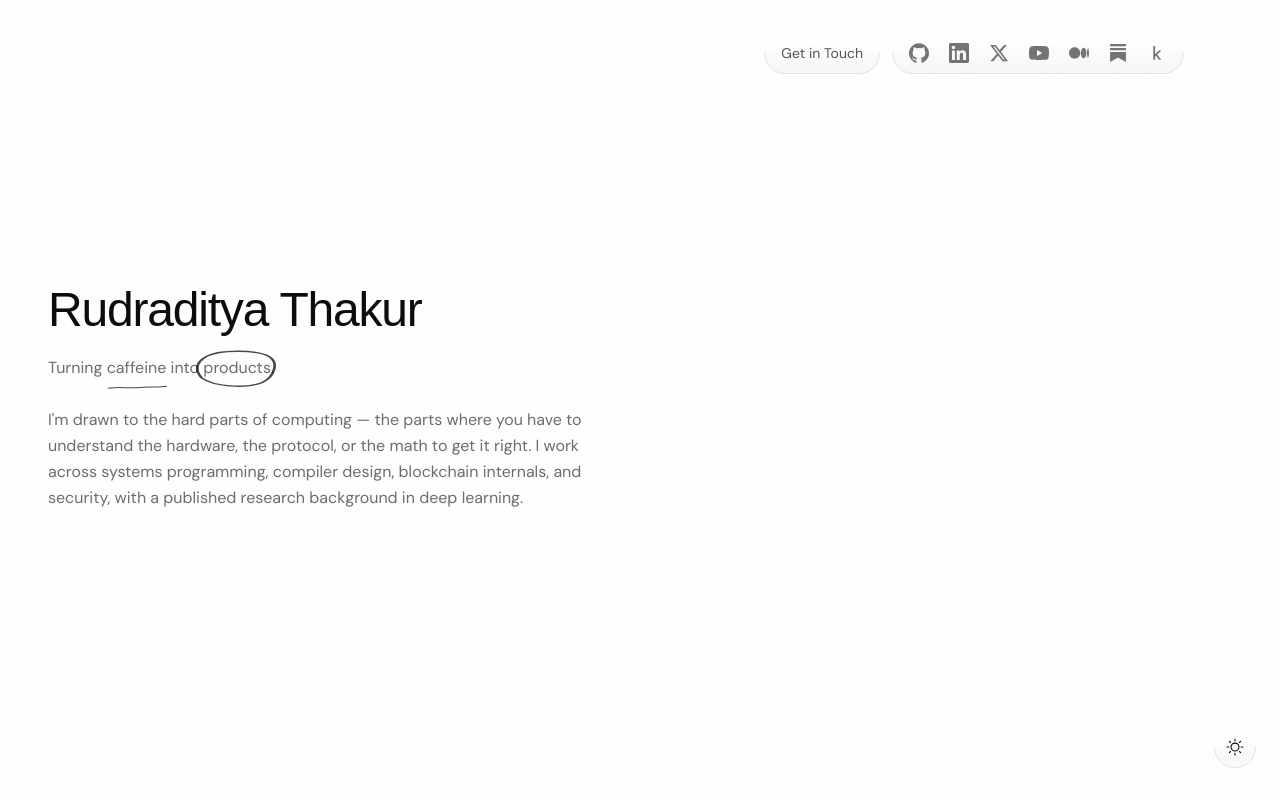
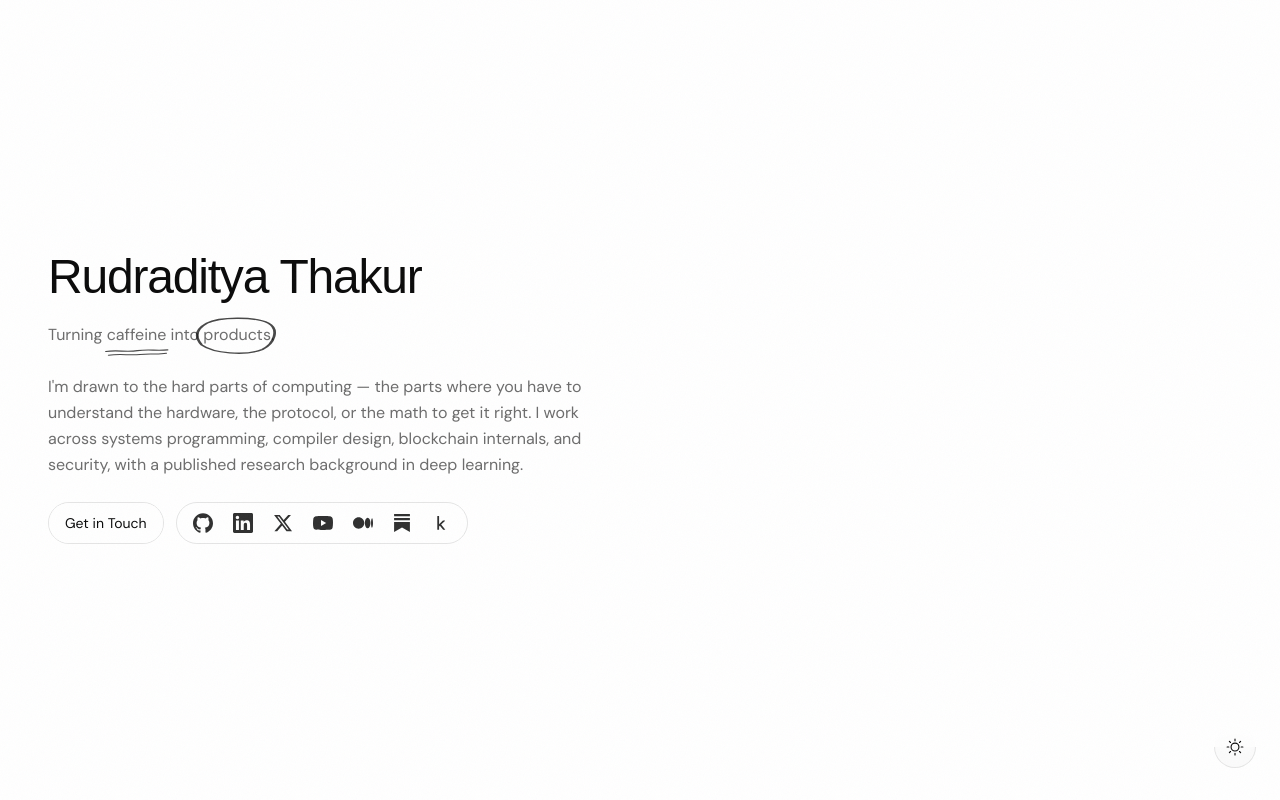
Before and after one commit to rudraditya21/rudraditya21.github.io, a Next.js app: page / in a window 1280 px wide. Shown: the top 800 px of the page. Built offline with nearby package versions, Linux system fonts and the light colour scheme; a web font is replaced by a local one.

Commit message:
added: contact and socials to about section

```diff
--- a/app/page.tsx
+++ b/app/page.tsx
@@ -84,35 +84,6 @@ export default function Home() {
         style={{ width: `${scrollProgress * 100}%` }}
       />
 
-      {/* Fixed top-right: Get in Touch + Socials — lg only */}
-      <div className="fixed right-24 top-8 z-40 hidden items-center gap-3 lg:flex">
-        <div
-          className="rounded-full p-px"
-          style={{
-            background: 'linear-gradient(to bottom, transparent 50%, var(--border) 50%)',
-            opacity: show ? 1 : 0,
-            pointerEvents: show ? 'auto' : 'none',
-            transition: 'opacity 600ms ease',
-          }}
-        >
-          <button
-            onClick={copyEmail}
-            className="rounded-full bg-background/70 px-4 py-2.5 text-sm text-foreground/70 backdrop-blur-md transition-colors duration-200 hover:text-foreground"
-            style={{ fontFamily: 'var(--font-inter)' }}
-          >
-            Get in Touch
-          </button>
-        </div>
-        <div
-          className="rounded-full p-px"
-          style={{ background: 'linear-gradient(to bottom, transparent 50%, var(--border) 50%)' }}
-        >
-          <div className="rounded-full bg-background/70 px-4 py-2.5 backdrop-blur-md">
-            <Socials show={show} />
-          </div>
-        </div>
-      </div>
-
       {/* Main content */}
       <div>
         <section id="about" className="flex min-h-svh items-center px-12 py-20">
@@ -131,6 +102,7 @@ export default function Home() {
             >
               Turning <span className="relative inline-block">caffeine
                 <svg className="pointer-events-none absolute -bottom-[0.55em] -left-[4%] h-[0.52em] w-[110%] text-foreground/75" viewBox="0 0 100 20" fill="none" preserveAspectRatio="none" aria-hidden="true">
+                  <path d="M3 6C20 2 34 8 51 4s29 1 46-2" stroke="currentColor" strokeWidth="2.8" strokeLinecap="round" />
                   <path d="M7 15c18-4 33 1 48-2s27 1 40-3" stroke="currentColor" strokeWidth="2.4" strokeLinecap="round" />
                 </svg>
               </span> into <span className="relative inline-block">products
@@ -141,6 +113,22 @@ export default function Home() {
               <br /><br />
               I'm drawn to the hard parts of computing — the parts where you have to understand the hardware, the protocol, or the math to get it right. I work across systems programming, compiler design, blockchain internals, and security, with a published research background in deep learning.
             </p>
+            <div className="mt-6" style={fadeUp(390)}>
+              <div className="flex flex-wrap items-center gap-3">
+                <div className="w-fit rounded-full border border-border">
+                  <button
+                    onClick={copyEmail}
+                    className="rounded-full bg-background/70 px-4 py-2.5 text-sm text-foreground backdrop-blur-md transition-colors duration-200 hover:bg-foreground/8"
+                    style={{ fontFamily: 'var(--font-inter)' }}
+                  >
+                    Get in Touch
+                  </button>
+                </div>
+                <div className="rounded-full border border-border bg-background/70 px-4 py-2.5 backdrop-blur-md">
+                  <Socials show={show} bright />
+                </div>
+              </div>
+            </div>
           </div>
         </section>
 
--- a/components/magnetic-icon.tsx
+++ b/components/magnetic-icon.tsx
@@ -38,7 +38,7 @@ export default function MagneticIcon({ href, label, strength = 0.35, children, c
             target="_blank"
             rel="noopener noreferrer"
             aria-label={label}
-            className={`text-muted-foreground transition-colors duration-200 hover:text-foreground ${className}`}
+            className={`${className || 'text-muted-foreground hover:text-foreground'} transition-colors duration-200`}
             onMouseMove={onMove}
             onMouseLeave={onLeave}
           >
--- a/components/socials.tsx
+++ b/components/socials.tsx
@@ -60,7 +60,7 @@ function KaggleIcon({ size = 20 }: { size?: number }) {
   )
 }
 
-export default function Socials({ show }: { show: boolean }) {
+export default function Socials({ show, bright = false }: { show: boolean; bright?: boolean }) {
   return (
     <div
       className="flex items-center gap-5"
@@ -70,13 +70,13 @@ export default function Socials({ show }: { show: boolean }) {
         transition: 'opacity 900ms cubic-bezier(0.16, 1, 0.3, 1) 480ms, transform 900ms cubic-bezier(0.16, 1, 0.3, 1) 480ms',
       }}
     >
-      <MagneticIcon href={socials.github}   label="GitHub">   <GithubIcon   size={20} /></MagneticIcon>
-      <MagneticIcon href={socials.linkedin}  label="LinkedIn"> <LinkedinIcon size={20} /></MagneticIcon>
-      <MagneticIcon href={socials.twitter}   label="Twitter">  <TwitterIcon  size={20} /></MagneticIcon>
-      <MagneticIcon href={socials.youtube}   label="YouTube">  <YoutubeIcon  size={20} /></MagneticIcon>
-      <MagneticIcon href={socials.medium}    label="Medium">   <MediumIcon   size={20} /></MagneticIcon>
-      <MagneticIcon href={socials.substack}  label="Substack"> <SubstackIcon size={18} /></MagneticIcon>
-      <MagneticIcon href={socials.kaggle}    label="Kaggle">   <KaggleIcon   size={20} /></MagneticIcon>
+      <MagneticIcon href={socials.github}   label="GitHub"   className={bright ? 'text-foreground/85 hover:text-foreground' : ''}><GithubIcon size={20} /></MagneticIcon>
+      <MagneticIcon href={socials.linkedin} label="LinkedIn" className={bright ? 'text-foreground/85 hover:text-foreground' : ''}><LinkedinIcon size={20} /></MagneticIcon>
+      <MagneticIcon href={socials.twitter}  label="Twitter"  className={bright ? 'text-foreground/85 hover:text-foreground' : ''}><TwitterIcon size={20} /></MagneticIcon>
+      <MagneticIcon href={socials.youtube}  label="YouTube"  className={bright ? 'text-foreground/85 hover:text-foreground' : ''}><YoutubeIcon size={20} /></MagneticIcon>
+      <MagneticIcon href={socials.medium}   label="Medium"   className={bright ? 'text-foreground/85 hover:text-foreground' : ''}><MediumIcon size={20} /></MagneticIcon>
+      <MagneticIcon href={socials.substack} label="Substack" className={bright ? 'text-foreground/85 hover:text-foreground' : ''}><SubstackIcon size={18} /></MagneticIcon>
+      <MagneticIcon href={socials.kaggle}   label="Kaggle"   className={bright ? 'text-foreground/85 hover:text-foreground' : ''}><KaggleIcon size={20} /></MagneticIcon>
     </div>
   )
 }
```
